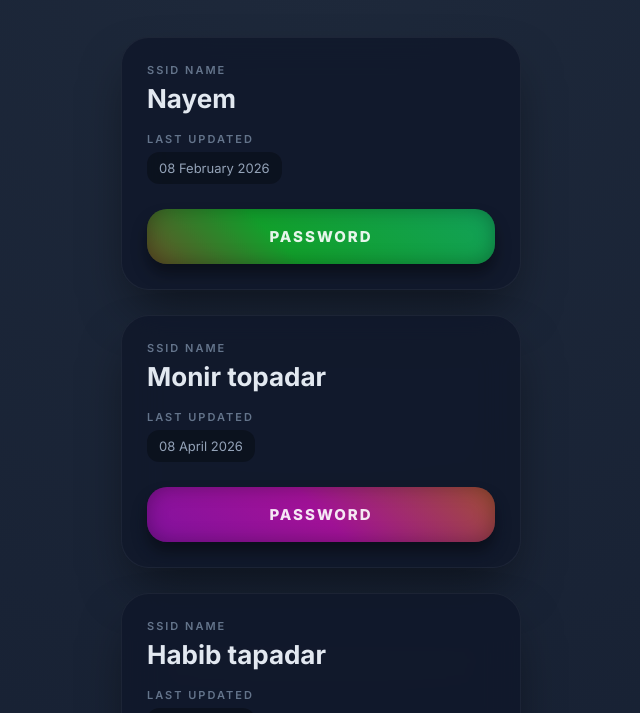
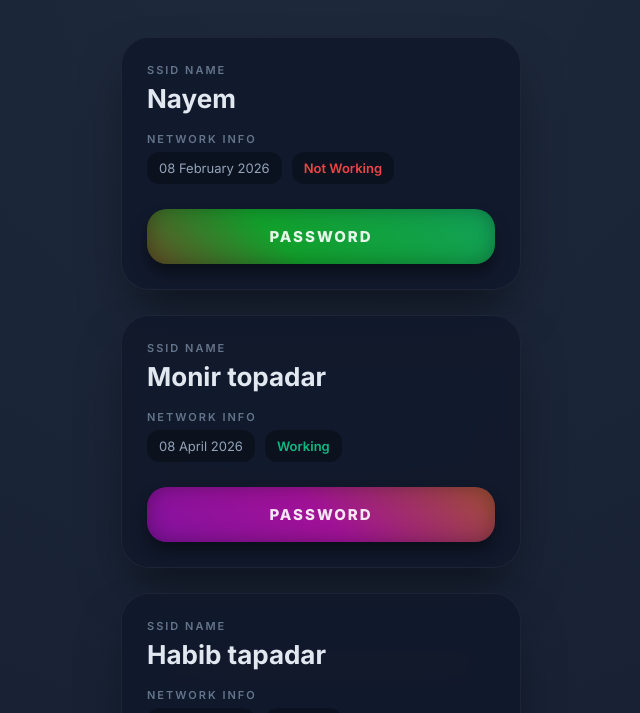
Before and after one commit to jusfuka6-bit/WiFi, a plain HTML site: page index.html in a window 1280 px wide. Shown: the part 82-795 px from the top of the page, without its empty margins (319-959 px from the left). Drawn offline with Linux system fonts and the light colour scheme.

Commit message:
Update index.html

```diff
--- a/index.html
+++ b/index.html
@@ -3,7 +3,7 @@
 <head>
     <meta charset="UTF-8">
     <meta name="viewport" content="width=device-width, initial-scale=1.0, maximum-scale=1.0, user-scalable=no">
-    <title>Wi-Fi</title>
+    <title>WiFi</title>
     <link href="https://fonts.googleapis.com/css2?family=Inter:wght@400;600;700;800&display=swap" rel="stylesheet">
     <style>
         * {
@@ -11,7 +11,6 @@
             font-family: 'Inter', sans-serif;
             -webkit-user-select: none; user-select: none;
             -webkit-tap-highlight-color: transparent;
-            /* টাচ জুম অ্যাকশন ব্লক করা হয়েছে */
             touch-action: pan-x pan-y;
         }
 
@@ -69,12 +68,25 @@
 
         .copy-btn:active { transform: scale(0.96); }
 
-        .date-box {
+        .info-row {
+            display: flex;
+            gap: 10px;
+            margin-bottom: 25px;
+            flex-wrap: wrap;
+        }
+
+        .status-box, .date-box {
             display: flex; align-items: center; gap: 8px;
-            margin-bottom: 25px; background: rgba(0, 0, 0, 0.3);
+            background: rgba(0, 0, 0, 0.3);
             padding: 8px 12px; border-radius: 12px; width: fit-content;
         }
+
         .date { font-size: 13px; color: #94a3b8; }
+        .status-text { font-size: 13px; font-weight: 600; }
+
+        /* স্ট্যাটাস কালার লজিক */
+        .status-working { color: #10b981; } /* সবুজ */
+        .status-not-working { color: #ef4444; } /* লাল */
 
         #toast {
             visibility: hidden; min-width: 220px;
@@ -105,13 +117,13 @@
 
     <script>
         const wifiData = [
-            { ssid: "Nayem", date: "08 February 2026", pass: "43214321" },
-            { ssid: "Manik Molla", date: "08 April 2026", pass: "surujmolla" },
-            { ssid: "Monir topadar", date: "08 April 2026", pass: "12341234" },
-            { ssid: "Molla Networks", date: "08 April 2026", pass: "01955407770" },
-            { ssid: "Habib tapadar", date: "08 April 2026", pass: "habib916" },
-            { ssid: "Sakib Topadar 4G", date: "08 April 2026", pass: "12345678" },
-            { ssid: "Sakib Topadar 5G", date: "08 April 2026", pass: "12345678" }
+            { ssid: "Nayem", date: "08 February 2026", status: "Not Working", pass: "43214321" },
+            { ssid: "Manik Molla", date: "08 April 2026", status: "Working", pass: "surujmolla" },
+            { ssid: "Monir topadar", date: "08 April 2026", status: "Working", pass: "12341234" },
+            { ssid: "Molla Networks", date: "08 April 2026", status: "Working", pass: "01955407770" },
+            { ssid: "Habib tapadar", date: "08 April 2026", status: "Working", pass: "habib916" },
+            { ssid: "Sakib Topadar 4G", date: "08 April 2026", status: "Working", pass: "12345678" },
+            { ssid: "Sakib Topadar 5G", date: "08 April 2026", status: "Working", pass: "12345678" }
         ];
 
         function getDarkColor() {
@@ -145,12 +157,20 @@
             const randomGradient = getMegaGradient();
             const randomSpeed = (Math.random() * 60 + 120).toFixed(1);
 
+            // স্ট্যাটাস অনুযায়ী ক্লাস নির্ধারণ
+            const statusClass = item.status.toLowerCase() === "working" ? "status-working" : "status-not-working";
+
             card.innerHTML = `
                 <div class="label">SSID Name</div>
                 <div class="ssid">${item.ssid}</div>
-                <div class="label">Last Updated</div>
-                <div class="date-box">
-                    <span class="date">${item.date}</span>
+                <div class="label">Network Info</div>
+                <div class="info-row">
+                    <div class="date-box">
+                        <span class="date">${item.date}</span>
+                    </div>
+                    <div class="status-box">
+                        <span class="status-text ${statusClass}">${item.status}</span>
+                    </div>
                 </div>
                 <button class="copy-btn"
                     style="background: ${randomGradient}; background-size: 8000% 8000%; animation: dynamicRGB ${randomSpeed}s linear infinite;"
@@ -179,7 +199,7 @@
 
                 setTimeout(() => {
                     toast.classList.remove("show");
-                }, 3000);
+                }, 4000);
             });
         }
     </script>
```
